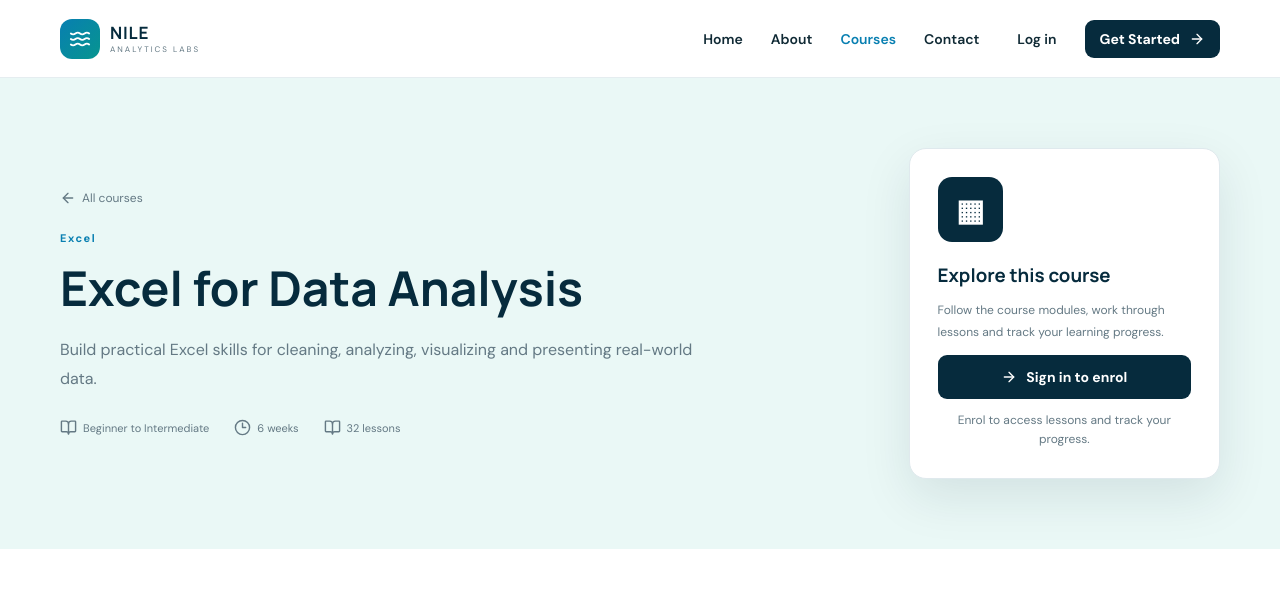
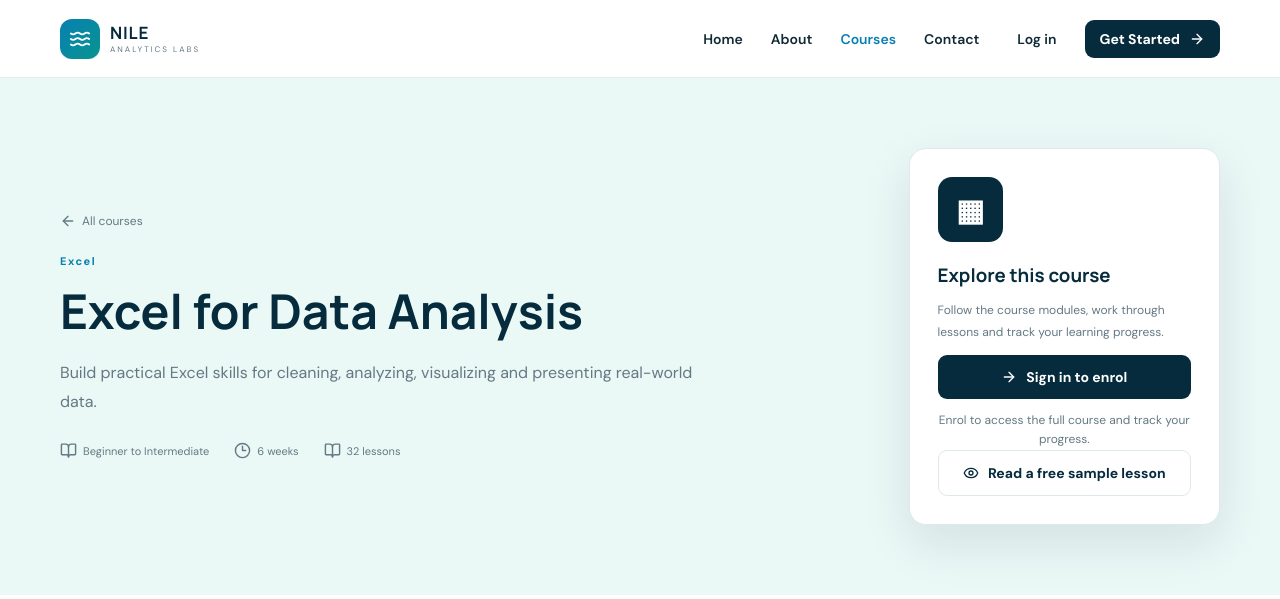
Before and after one commit to Nhialmabior/Nile-Analytics-Labs-Learning-Platform, a React (Vite) app: page /courses/excel-for-data-analysis in a window 1280 px wide. Shown: the top 599 px of the page. Built offline with nearby package versions, Linux system fonts and the light colour scheme; no server answers.

Commit message:
Link course details to free sample lessons

```diff
--- a/src/pages/CourseDetails.jsx
+++ b/src/pages/CourseDetails.jsx
@@ -1,14 +1,16 @@
 import { Link, useLocation, useParams } from 'react-router-dom'
 import { courses } from '../data/courses'
-import { BookOpen, Clock3, CheckCircle2, ArrowLeft } from 'lucide-react'
+import { BookOpen, Clock3, CheckCircle2, ArrowLeft, Eye } from 'lucide-react'
 import CourseEnrollmentButton from '../components/CourseEnrollmentButton'
+import { publicPreviews } from '../data/publicPreviews'
 
 export default function CourseDetails() {
   const { slug } = useParams()
   const location = useLocation()
   const course = courses.find(c => c.slug === slug)
   if (!course) return <div className="section container"><h1>Course not found</h1><p>This course is not in the current catalogue.</p><Link className="btn btn-primary" to="/courses">Browse courses</Link></div>
-  return <div className="page"><section className={`course-detail-hero ${course.accent}`}><div className="container detail-grid"><div><Link className="back-link" to="/courses"><ArrowLeft size={16}/> All courses</Link><span className="detail-tag">{course.category}</span><h1>{course.title}</h1><p>{course.description}</p><div className="detail-stats"><span><BookOpen size={17}/> {course.level}</span><span><Clock3 size={17}/> {course.duration}</span><span><BookOpen size={17}/> {course.lessons} {['excel-for-data-analysis', 'stata-for-data-analysis', 'r-programming-for-data-analysis', 'spss-for-data-analysis'].includes(course.slug) ? 'lessons' : 'planned lessons'}</span></div></div><div className="enroll-card"><div className="enroll-icon">{course.icon}</div><h3>Explore this course</h3><p>Follow the course modules, work through lessons and track your learning progress.</p><CourseEnrollmentButton course={course} autoEnroll={location.state?.autoEnrollSlug === course.slug} /><small>Enrol to access lessons and track your progress.</small></div></div></section>
+  const hasPreview = Boolean(publicPreviews[course.slug])
+  return <div className="page"><section className={`course-detail-hero ${course.accent}`}><div className="container detail-grid"><div><Link className="back-link" to="/courses"><ArrowLeft size={16}/> All courses</Link><span className="detail-tag">{course.category}</span><h1>{course.title}</h1><p>{course.description}</p><div className="detail-stats"><span><BookOpen size={17}/> {course.level}</span><span><Clock3 size={17}/> {course.duration}</span><span><BookOpen size={17}/> {course.lessons} {['excel-for-data-analysis', 'stata-for-data-analysis', 'r-programming-for-data-analysis', 'spss-for-data-analysis'].includes(course.slug) ? 'lessons' : 'planned lessons'}</span></div></div><div className="enroll-card"><div className="enroll-icon">{course.icon}</div><h3>Explore this course</h3><p>Follow the course modules, work through lessons and track your learning progress.</p><CourseEnrollmentButton course={course} autoEnroll={location.state?.autoEnrollSlug === course.slug} /><small>Enrol to access the full course and track your progress.</small>{hasPreview && <Link className="btn btn-outline full course-preview-button" to={`/courses/${course.slug}/preview`}><Eye size={16}/> Read a free sample lesson</Link>}</div></div></section>
     <section className="section"><div className="container curriculum"><div><span className="section-kicker">COURSE CURRICULUM</span><h2>What you'll learn</h2><div className="module-list">{course.modules.map((m,i)=><div className="module" key={m.title}><div className="module-num">{String(i+1).padStart(2,'0')}</div><div><strong>{m.title}</strong><span>{m.lessons} {['excel-for-data-analysis', 'stata-for-data-analysis', 'r-programming-for-data-analysis', 'spss-for-data-analysis'].includes(course.slug) ? 'lessons' : 'planned lessons'}</span></div><BookOpen size={18}/></div>)}</div></div><aside className="learn-box"><h3>Course approach</h3><ul><li><CheckCircle2/> Practical exercises planned</li><li><CheckCircle2/> Step-by-step instruction</li><li><CheckCircle2/> Applied project outline</li><li><CheckCircle2/> Certificate service planned, not yet available</li></ul></aside></div></section>
   </div>
 }
```
